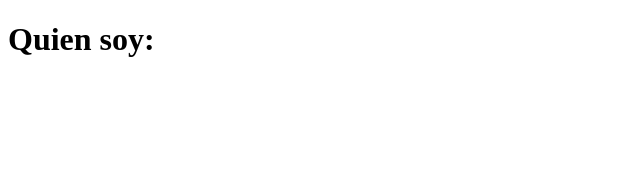
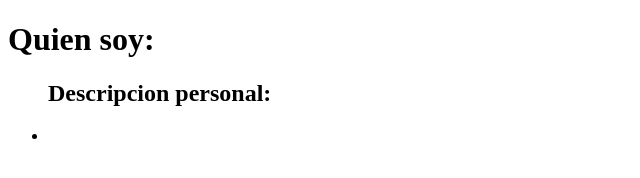
Before and after one commit to samuelga23/Punto-1, a plain HTML site: page index.html in a window 1280 px wide. Shown: the whole page, without its empty margins (0-640 px from the left). Drawn offline with Linux system fonts and the light colour scheme.

Commit message:
second commit develop

```diff
--- a/index.html
+++ b/index.html
@@ -7,5 +7,9 @@
 </head>
 <body>
     <h1>Quien soy:</h1>
+    <ul>
+        <h2>Descripcion personal:</h2>
+        <li></li>
+    </ul>
 </body>
 </html>
```
